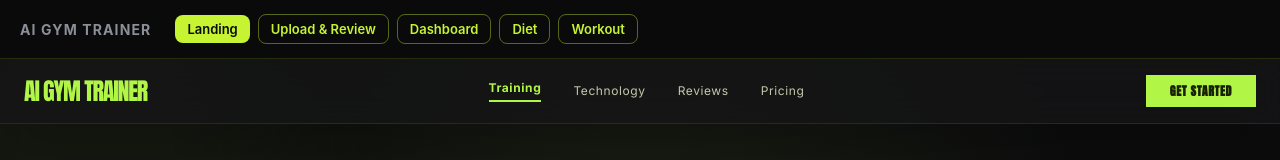
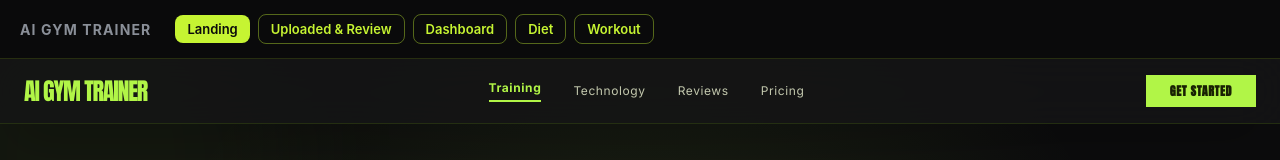
Before and after one commit to tah10mid/ai-gym, a plain HTML site: page index.html in a window 1280 px wide. Shown: the top 160 px of the page. Drawn offline with nearby package versions, Linux system fonts and the light colour scheme.

Commit message:
Checking

```diff
--- a/index.html
+++ b/index.html
@@ -17,7 +17,7 @@
 <header>
   <h1>AI Gym Trainer</h1>
   <a href="1-landing.html" target="v">Landing</a>
-  <a class="ghost" href="2-upload-review.html" target="v">Upload &amp; Review</a>
+  <a class="ghost" href="2-upload-review.html" target="v">Uploaded &amp; Review</a>
   <a class="ghost" href="3-dashboard.html" target="v">Dashboard</a>
   <a class="ghost" href="4-diet.html" target="v">Diet</a>
   <a class="ghost" href="5-workout.html" target="v">Workout</a>
```
